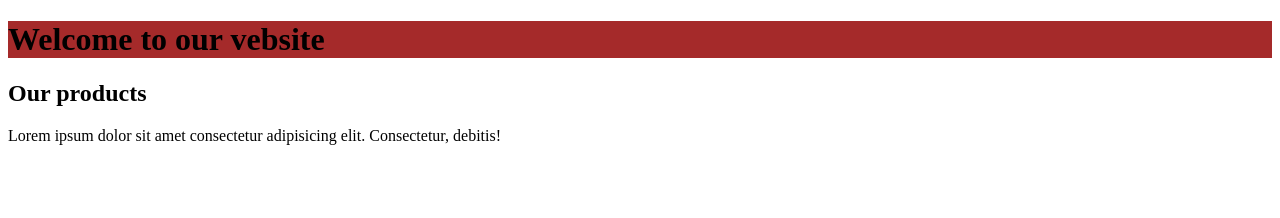
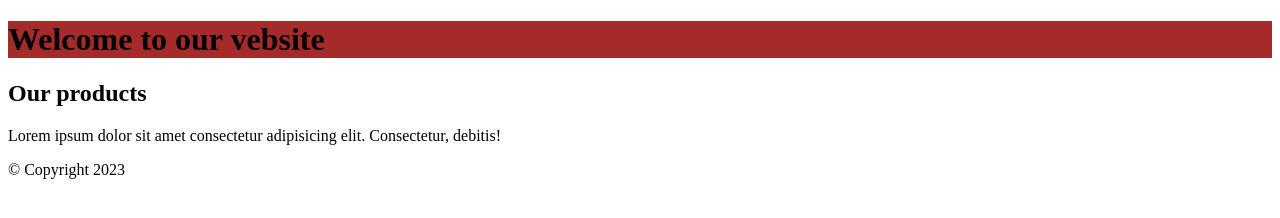
Before and after one commit to MrDilshodDev/new-repo, a plain HTML site: page index.html in a window 1280 px wide. Drawn offline with Linux system fonts and the light colour scheme.

Commit message:
added footer in index.html

```diff
--- a/index.html
+++ b/index.html
@@ -18,5 +18,9 @@
 			<p>Lorem ipsum dolor sit amet consectetur adipisicing elit. Consectetur, debitis!</p>
 		</div>
 	</main>
+
+	<footer>
+		<p> &copy; Copyright 2023</p>
+	</footer>
 </body>
 </html>
```
